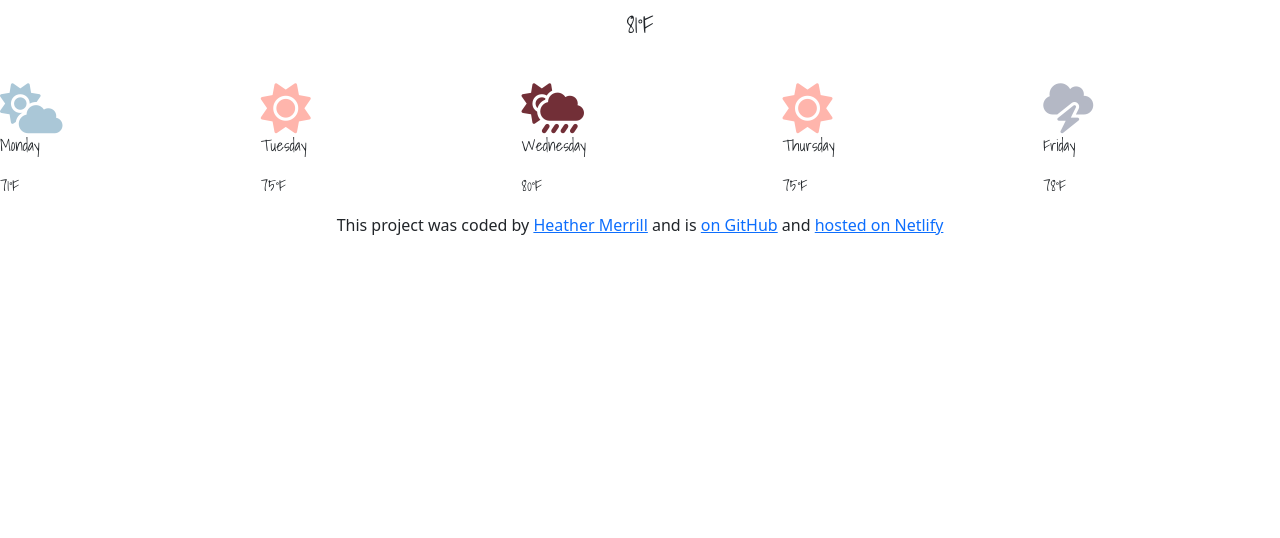
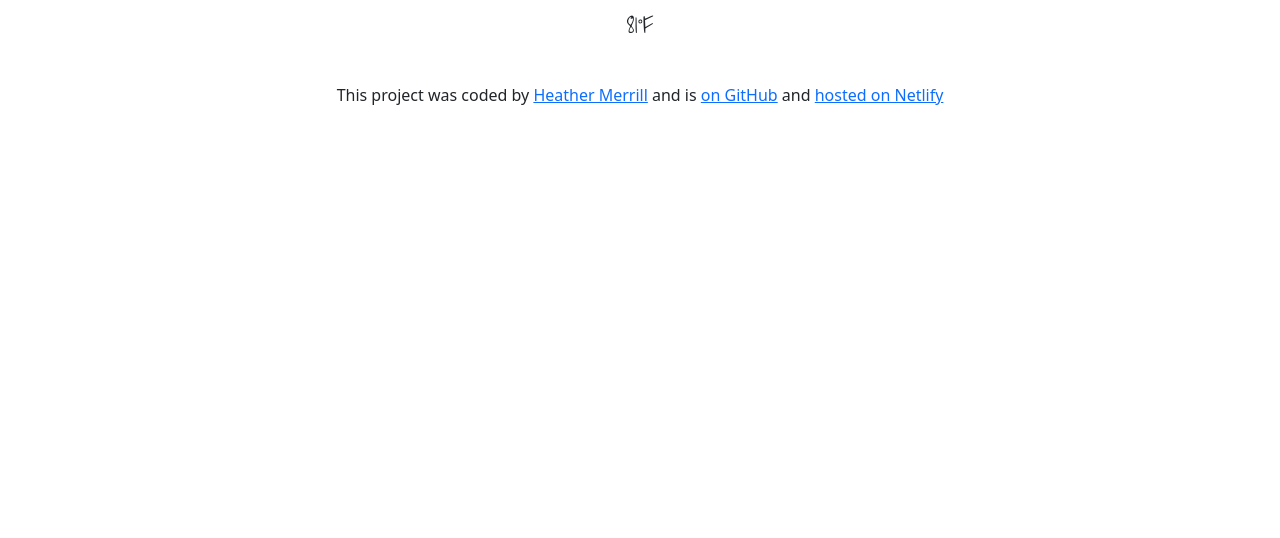
Before and after one commit to hmerrill475/plus-project-git, a plain HTML site: page index.html in a window 1280 px wide. Shown: the part 262-800 px from the top of the page. Drawn offline with nearby package versions, Linux system fonts and the light colour scheme.

Commit message:
took out forecast

```diff
--- a/index.html
+++ b/index.html
@@ -36,7 +36,7 @@
 
 
     <h4>current</h4>
-    <h1>San Juan</h1>
+    <h1>City</h1>
     <h2> date time </h2>
 
     <h3><i class="fa-solid fa-wind wind"></i></h3>
@@ -44,33 +44,7 @@
 
     <br />
 
-    <div class="row">
-      <div class="col">
-        <i class="fa-solid fa-cloud-sun cloudy"></i>
-        <p>Monday</p>
-        <p>71°F</p>
-      </div>
-      <div class="col">
-        <i class="fa-solid fa-sun sun"></i>
-        <p>Tuesday</p>
-        <p>75°F</p>
-      </div>
-      <div class="col">
-        <i class="fa-solid fa-cloud-sun-rain mixed"></i>
-        <p>Wednesday</p>
-        <p>80°F</p>
-      </div>
-      <div class="col">
-        <i class="fa-solid fa-sun sun"></i>
-        <p>Thursday</p>
-        <p>75°F</p>
-      </div>
-      <div class="col">
-        <i class="fa-solid fa-cloud-bolt thunder"></i>
-        <p>Friday</p>
-        <p>78°F</p>
-      </div>
-    </div>
+
     <footer>
         <p>
           This project was coded by
--- a/src/style.css
+++ b/src/style.css
@@ -22,26 +22,6 @@ h1 {
   font-size: 25px;
   text-align: center;
 }
-.sun {
-  display: block;
-  color: #ffb5ac;
-  font-size: 50px;
-}
-.cloudy {
-  display: block;
-  color: #aac7d7;
-  font-size: 50px;
-}
-.mixed {
-  display: block;
-  color: #722f37;
-  font-size: 50px;
-}
-.thunder {
-  display: block;
-  color: #b4b8c5;
-  font-size: 50px;
-}
 
 body {
   text-align: center;
```
